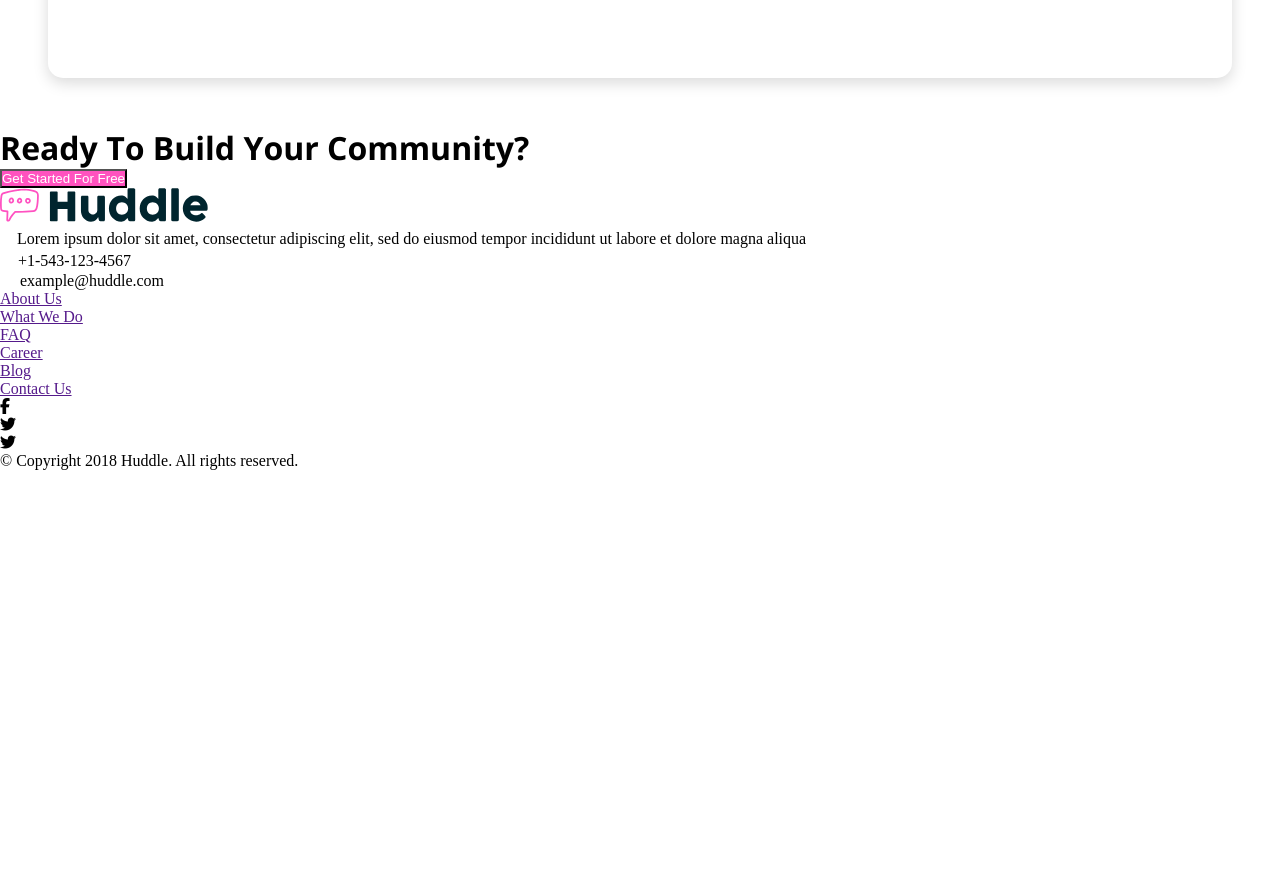
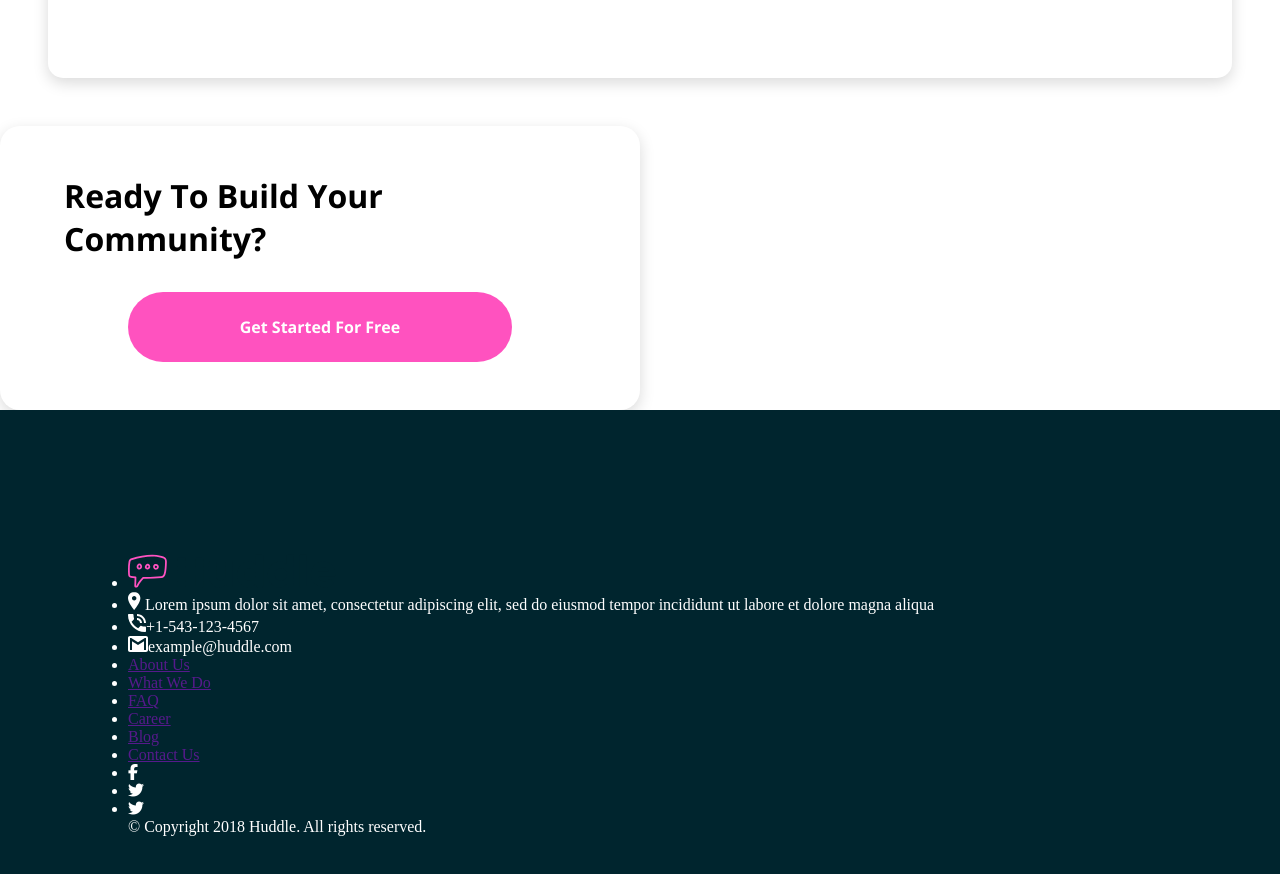
Before and after one commit to od-code/Huddle-community, a plain HTML site: page index.html in a window 1280 px wide. Shown: the part 2350-3224 px from the top of the page. Before the commit the page ends 2820 px from the top, so only its background shows below. Drawn offline with nearby package versions, Linux system fonts and the light colour scheme.

Commit message:
started working on the footer

```diff
--- a/style.css
+++ b/style.css
@@ -119,3 +119,33 @@ section{
     align-items: center;
     padding: 2em 0 2em 10em;
 }
+/* The box with a button near the footer  */
+.box-footer{
+    width: 50%;
+    box-shadow: rgba(0, 0, 0, 0.15) 0px 5px 15px;
+    display: flex;
+    flex-direction: column;
+    justify-content: center;
+    align-items: center;
+    padding: 3em 4em;
+    border-radius: 20px;
+}
+.btn-footer{
+    padding: 1.5em 7em;
+    border-radius: 50px;
+    border: none;
+    font-family: var(--font-secondary);
+    font-weight: 700;
+    font-size: 1em;
+    margin-top: 2em;
+}
+.btn-footer:hover{
+    cursor: pointer;
+    opacity: 0.7;
+}
+/* The footer  */
+footer{
+    background-color: var(--clr-secontary-dark);
+    color: #FFFFFF;
+    padding: 9em 8em;
+}
```
